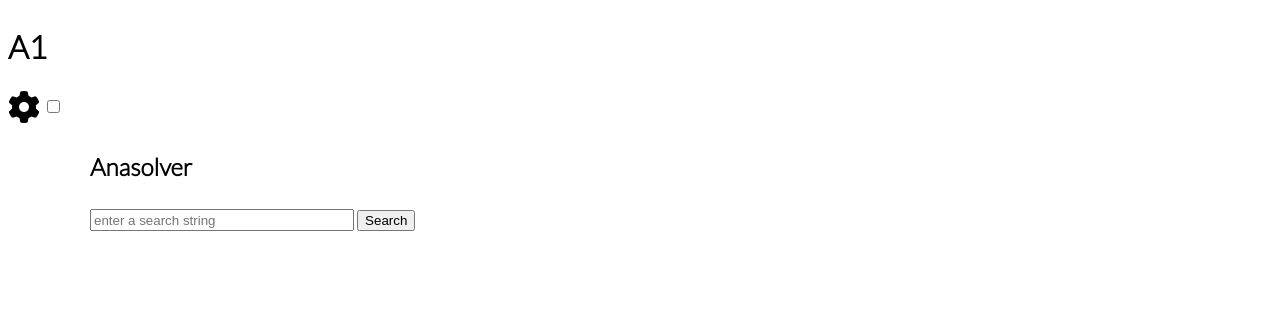
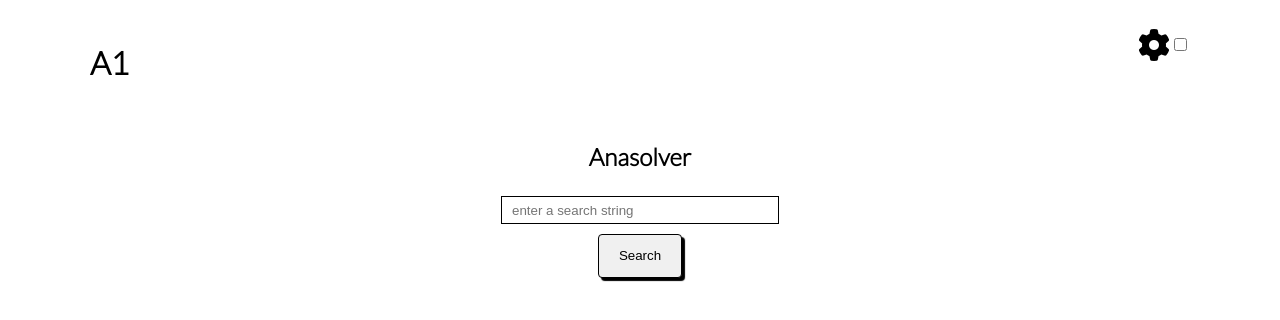
Before and after one commit to LastMinuteClub/Anagram-Solver, a plain HTML site: page index.html in a window 1280 px wide. Drawn offline with nearby package versions, Linux system fonts and the light colour scheme.

Commit message:
Centered heading, search box and search button. Flattened navbar (nav heading needs fixing)

```diff
--- a/index.html
+++ b/index.html
@@ -15,13 +15,23 @@
 
 <body>
     <div class="navbar">
-        <h1>A1</h1>
-        <i class="fa-solid fa-cog menuIcon fa-2xl icon"></i>
-        <label class="night-mode-box-box">
-            <input type="checkbox" class="night-mode-box">
-            <span class="checkmark"></span>
-        </label>
+        <div class="container flex">
+            <h1>A1</h1>
+            <nav>
+                <ul>
+                    <li><i class="fa-solid fa-cog menuIcon fa-2xl icon"></i></li>
+                    <li>
+                        <label class="night-mode-box-box">
+                            <input type="checkbox" class="night-mode-box">
+                            <span class="checkmark"></span>
+                        </label>
+
+                    </li>
+                </ul>
+            </nav>
+        </div>
     </div>
+
     <div class="container">
         <div class="grid">
             <div class="title">
--- a/style.css
+++ b/style.css
@@ -23,9 +23,76 @@
     grid-area: header;
 }
 
+/* Navbar */
+.navbar {
+    background-color: var(--primary-colour);
+    color: #fff;
+    /* height: 70px; */
+    overflow: visible;
+}
+
+.navbar ul {
+    display: flex;
+    margin-top: 1rem;
+    list-style: none;
+}
+
+.navbar a {
+    overflow: visible;
+    color: rgb(255, 255, 255);
+    padding: 10px;
+    margin: 0 5px;
+}
+
+.navbar a:hover {
+    border-bottom: 2px #fff solid;
+}
+
+.navbar h1 a:hover {
+    border-bottom: none;
+}
+
+.navbar .flex {
+    justify-content: space-between;
+}
+
 .search-field {
     width: 16rem;
-    height: 1rem;
+    height: 1.35rem;
+    margin-bottom: 0.5rem;
+    display: block;
+    margin: 0 auto;
+    border: 1px var(--text-colour) solid;
+    padding: 2px 10px;
+}
+
+.search-button {
+    display: block;
+    margin: 10px auto;
+    padding: 0 20px;
+    height: 44px;
+    border: 1px var(--text-colour) solid;
+    border-radius: 4px;
+    background-color: var(--highlight-colour);
+    cursor: pointer;
+    color: var(--text-colour);
+    box-shadow: 3px 3px 1px var(--text-colour);
+}
+
+.search-button:hover {
+    background-image: linear-gradient(rgba(0,0,0,0), rgba(0,0,0,0.2));
+}
+
+.search-box {
+    justify-items: center;
+    justify-content: center;
+    align-items: center;
+    align-content: center;
+    al
+}
+
+.title h2 {
+    text-align: center;
 }
 
 .results-box {
--- a/utilities.css
+++ b/utilities.css
@@ -22,6 +22,13 @@ p, h1, h2, i, li {
     padding-top: 0.5rem;
 }
 
+.flex {
+    display: flex;
+    justify-content: center;
+    justify-items: center;
+    height: 100%;
+}
+
 .dark-mode {
     background-color: black;
     color: white;
```
